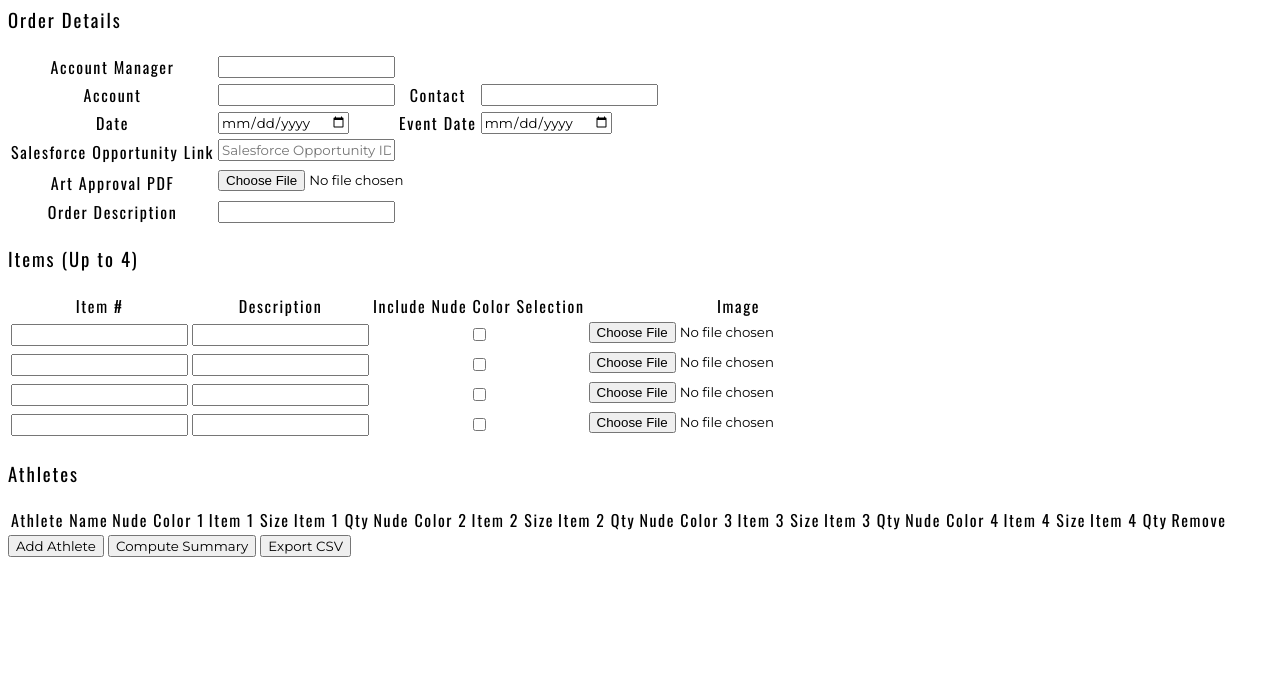
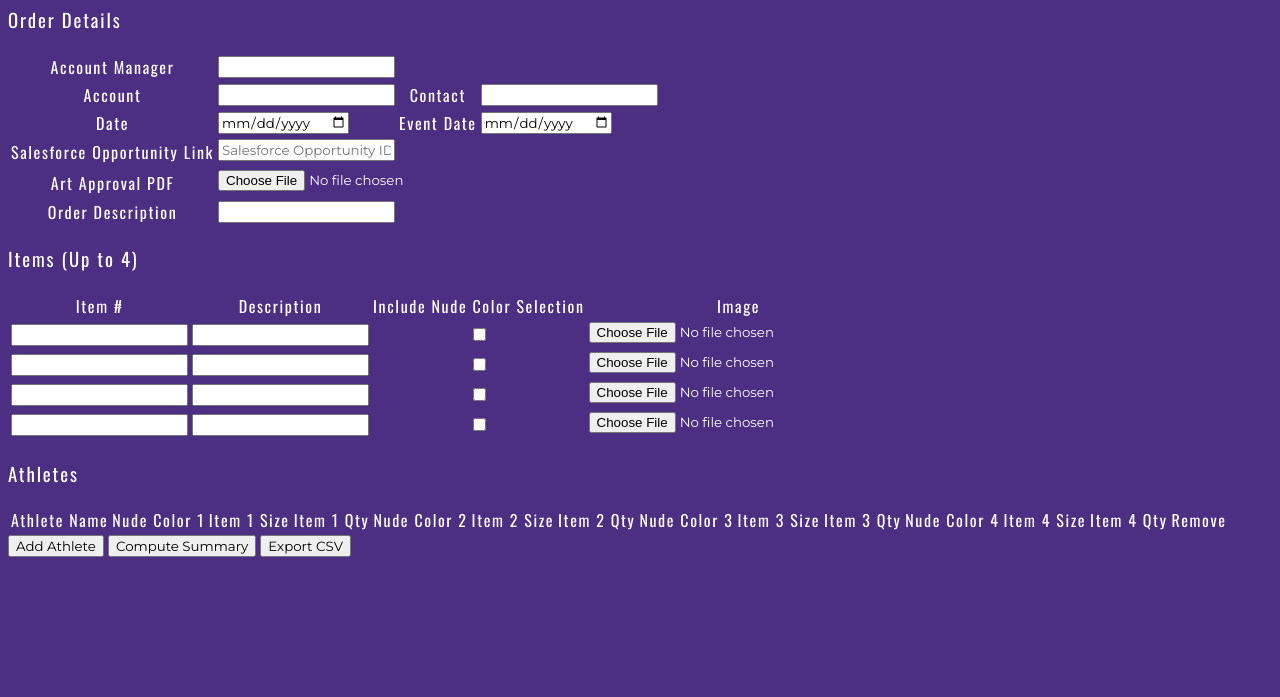
Before and after one commit to rietzkristen/AFS, a plain HTML site: page index.html in a window 1280 px wide. Shown: the part 103-800 px from the top of the page. Drawn offline with nearby package versions, Linux system fonts and the light colour scheme; a web font is replaced by a local one.

Commit message:
Update index.html to add Rebel Purple background and white text color

```diff
--- a/index.html
+++ b/index.html
@@ -23,7 +23,7 @@
     }
   </style>
 </head>
-<body>
+<body style="background-color:#4c2e83; color:white;">
   <!-- Rebel logo -->
   <div style="text-align:center; margin-bottom:10px;">
     <img src="rebel-mark-WHITE.png" alt="Rebel Logo" style="max-height:100px; width:auto;">
```
